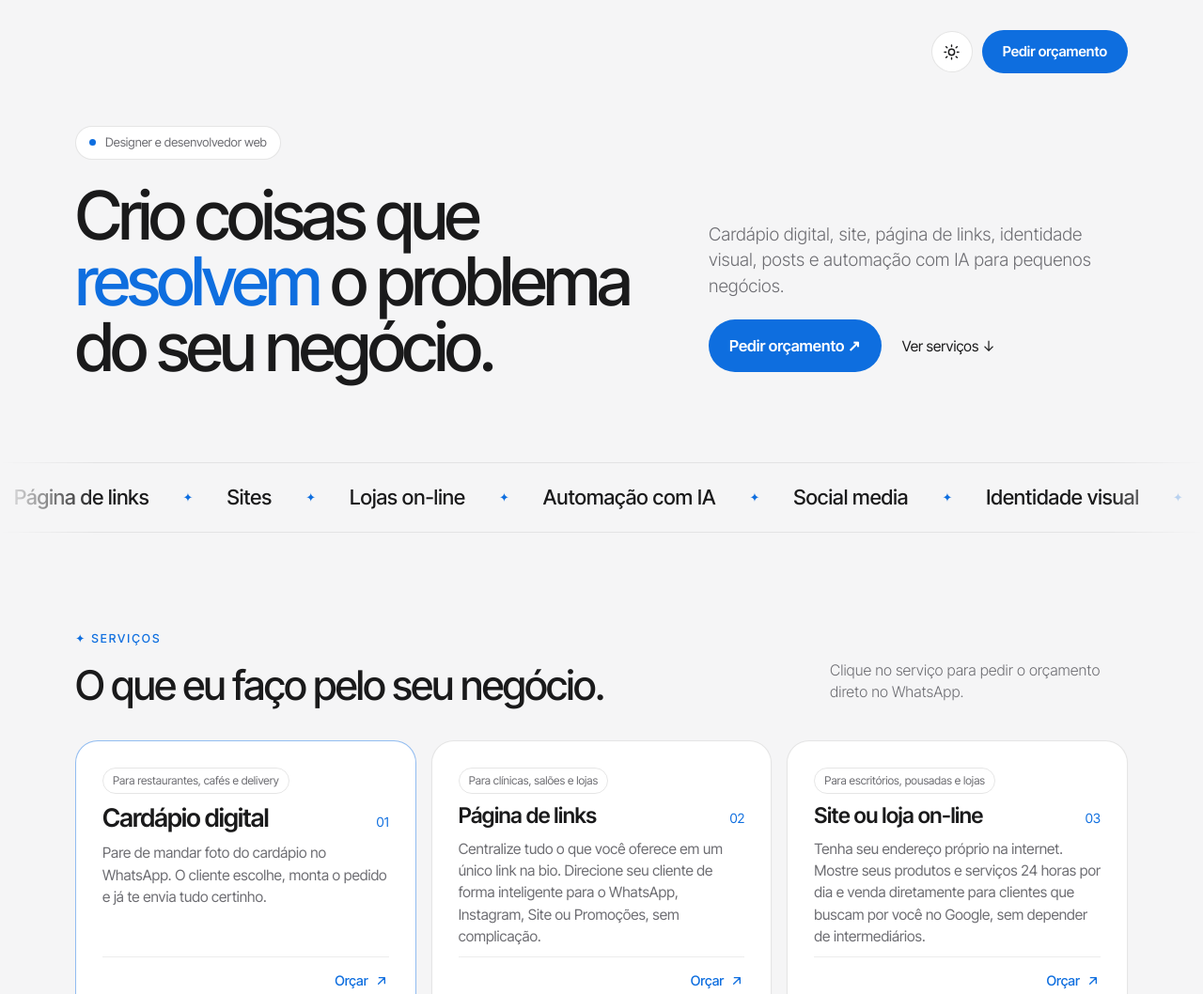
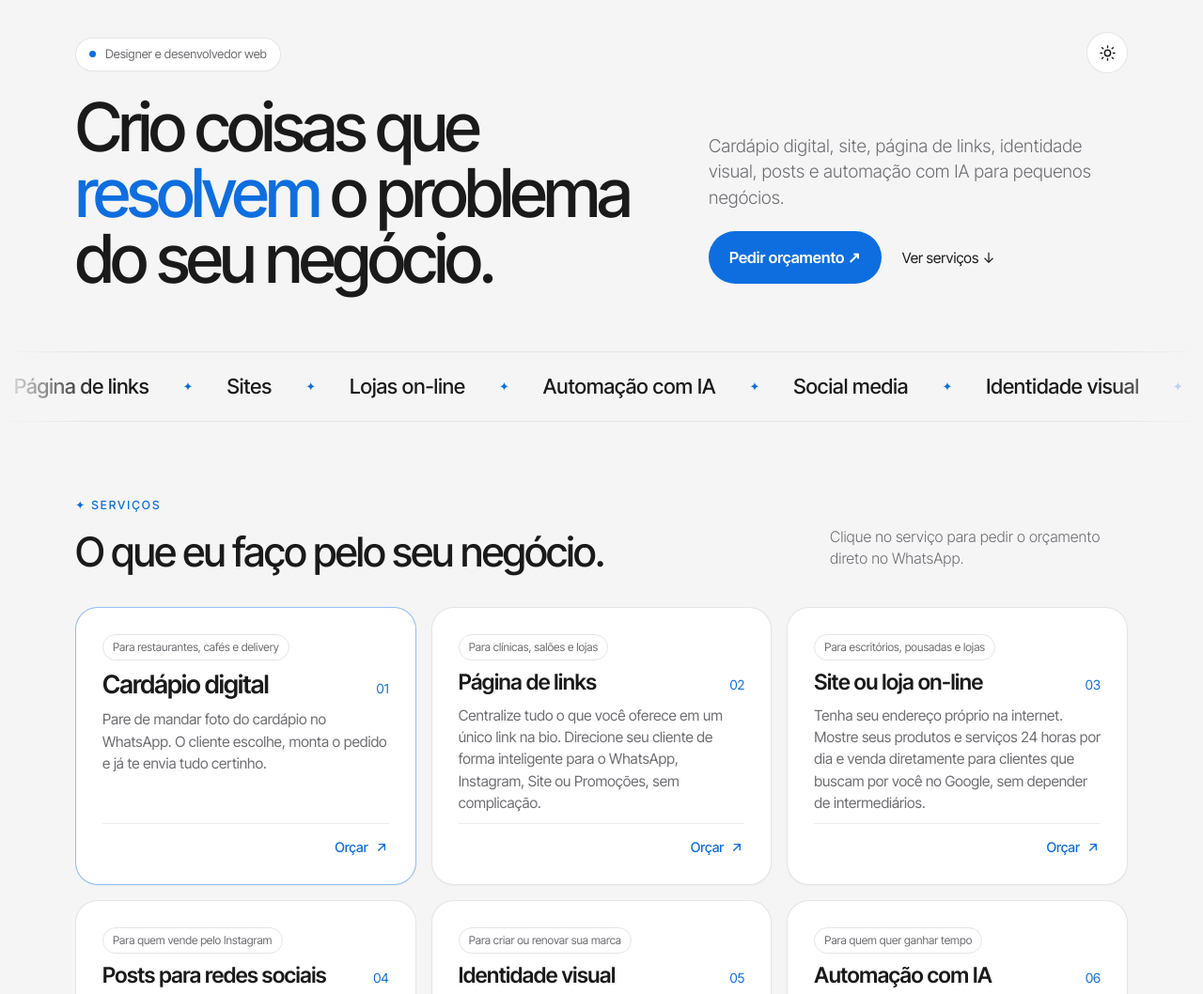
Before and after one commit to talliscarvalho/talliscarvalho.github.io, a plain HTML site: page index.html in a window 1280 px wide. Shown: the top 1058 px of the page at 94% size. Drawn offline with Linux system fonts and the light colour scheme.

Commit message:
Desktop: remove botão Pedir orçamento do topo e reduz espaços
Co-Authored-By: Claude Opus 5.5 <noreply@anthropic.com>
Claude-Session: https://claude.ai/code/session_01UiifhsjxpajiS5KqWbJRWk

```diff
--- a/index.html
+++ b/index.html
@@ -81,7 +81,6 @@
   .site-top{padding-top:20px;position:absolute;left:0;right:0;top:0;z-index:5}
   body{position:relative}
   .site-top .container{display:flex;align-items:center;justify-content:flex-end;gap:16px}
-  .top-cta{display:none!important}
 
   .intro{padding-top:25px}
   .intro .container{display:flex;flex-direction:column;gap:18px}
@@ -181,20 +180,19 @@
   /* desktop: cards na horizontal */
   @media (min-width:1000px){
     .container{max-width:1200px;padding:0 40px}
-    .site-top{padding-top:32px;position:static}
-    .top-cta{display:inline-flex!important;min-height:46px;padding:0 22px;font-size:15px}
+    .site-top{padding-top:34px}
 
-    .intro{padding-top:56px}
+    .intro{padding-top:40px}
     .intro .container{display:grid;grid-template-columns:minmax(0,1.35fr) minmax(0,1fr);gap:40px 72px;align-items:end}
     .intro-text{gap:24px}
     h1{font-size:clamp(56px,5.6vw,80px);line-height:.98}
     .intro-side{gap:22px;padding-bottom:8px}
     .lead{font-size:19px}
 
-    .marquee{margin-top:88px}
+    .marquee{margin-top:64px}
     .track{font-size:22px;padding:20px 0}
 
-    .block{padding-top:104px}
+    .block{padding-top:80px}
     h2{font-size:clamp(36px,3.4vw,48px)}
     .head{display:flex;justify-content:space-between;align-items:flex-end;gap:40px;margin:12px 0 36px}
     .head h2{margin:0}
@@ -208,7 +206,7 @@
     .steps{grid-template-columns:repeat(3,minmax(0,1fr));column-gap:28px;row-gap:36px}
     .steps li,.steps li:last-child,.steps li:nth-last-child(2){flex-direction:column;gap:10px;padding:22px 0 0;border-bottom:0}
 
-    .final{margin-top:104px}
+    .final{margin-top:88px}
     .final-box{display:grid;grid-template-columns:minmax(0,1.1fr) minmax(0,1fr);gap:24px 64px;align-items:end;padding:48px;border-radius:28px}
     .final .btn{width:auto;align-self:flex-start}
     .contacts{margin-top:0}
@@ -264,7 +262,6 @@
         <svg class="moon" viewBox="0 0 24 24" aria-hidden="true"><path d="M20 14.5A8 8 0 0 1 9.5 4a8 8 0 1 0 10.5 10.5z"/></svg>
         <svg class="sun" viewBox="0 0 24 24" aria-hidden="true"><circle cx="12" cy="12" r="4"/><path d="M12 2.5v2M12 19.5v2M4.6 4.6l1.4 1.4M18 18l1.4 1.4M2.5 12h2M19.5 12h2M4.6 19.4L6 18M18 6l1.4-1.4"/></svg>
       </button>
-      <a class="btn top-cta" data-wa="Olá, Tallis! Quero um orçamento." data-ev="topo">Pedir orçamento</a>
     </div>
   </div>
 </header>
```
